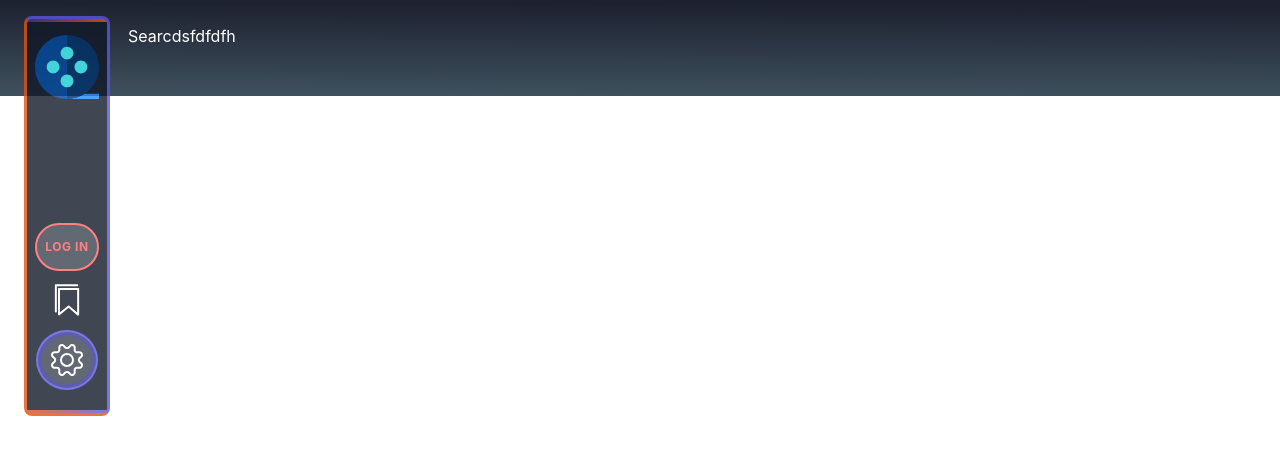
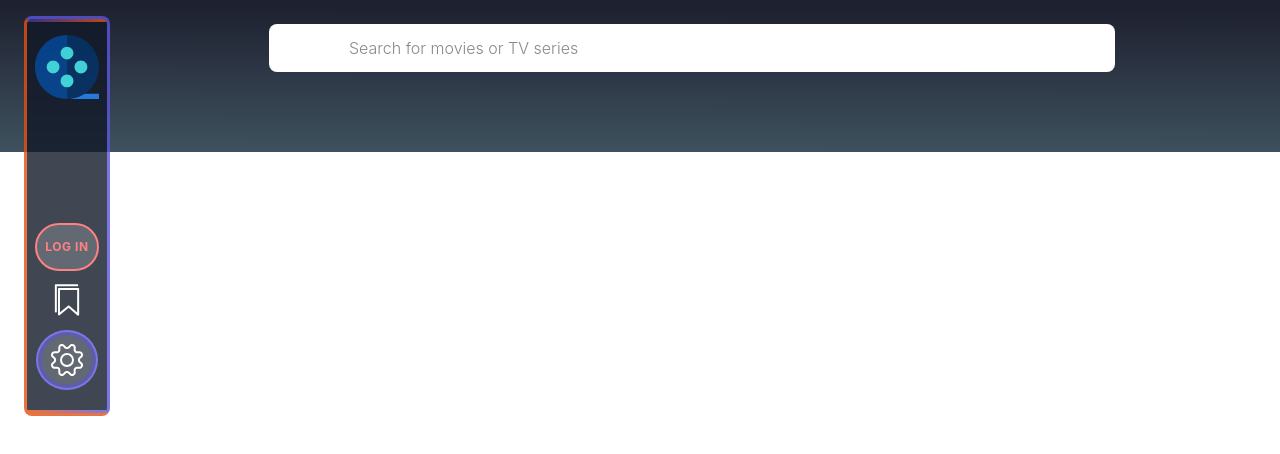
Before and after one commit to cmzluna/movee, a React (Create React App) app in the folder frontend/: page /search in a window 1280 px wide. Shown: the top 454 px of the page. Built offline with nearby package versions, Linux system fonts and the light colour scheme; no server answers.

Commit message:
search bar moved to top

```diff
--- a/frontend/src/App.tsx
+++ b/frontend/src/App.tsx
@@ -1,20 +1,13 @@
 import React, { useEffect, useState } from "react";
 import "./App.css";
-import {
-  BrowserRouter as Router,
-  Routes,
-  Route,
-  useLocation,
-} from "react-router-dom";
+import { Routes, Route, useLocation } from "react-router-dom";
 import { Movie } from "./types";
 import getLatestReleases from "./services/getLatestReleases";
 import Collection from "./components/Collection";
 import Search from "./components/Search";
 import MovieDetail from "./components/MovieDetail";
-
 import Drawer from "./components/Drawer";
 import Categories from "./components/Categories";
-import OutsideClickWrapper from "./components/OutsideClickWrapper";
 
 function App() {
   const [latestReleases, setLatestReleases] = useState<Movie[]>([]);
@@ -54,10 +47,12 @@ function App() {
           path="/"
           element={
             <>
+              <Search />
               <Collection
                 data={latestReleases}
                 title={"Latest Releases"}
                 isLatestReleases={false}
+                itemsLimit={6}
               />
               <Categories />
             </>
--- a/frontend/src/components/Search/index.tsx
+++ b/frontend/src/components/Search/index.tsx
@@ -1,7 +1,21 @@
-import React from "react";
+import { useState } from "react";
+import Collection from "../Collection";
+import SearchBar from "../SearchBar";
+import { Movie } from "../../types";
 
 const Search = () => {
-  return <div>Searcdsfdfdfh</div>;
+  const [results, setResults] = useState<Movie[]>([]);
+
+  console.log("results ====>  ", results);
+  return (
+    <div>
+      <SearchBar setResults={setResults} />
+
+      {!!results.length && (
+        <Collection data={results} type={"Search Results"} />
+      )}
+    </div>
+  );
 };
 
 export default Search;
--- /dev/null
+++ b/frontend/src/components/SearchBar/SearchBtn/index.tsx
@@ -0,0 +1,10 @@
+export default function SearchButton() {
+  return (
+    <button
+      type="submit"
+      className="text-capitalize flex items-center justify-center rounded-md bg-app-greyish-blue py-2 px-3 text-xs text-app-pure-white hover:bg-app-pure-white hover:text-app-dark-blue"
+    >
+      Search
+    </button>
+  );
+}
--- /dev/null
+++ b/frontend/src/components/SearchBar/index.tsx
@@ -0,0 +1,61 @@
+import { FontAwesomeIcon } from "@fortawesome/react-fontawesome";
+import { faMagnifyingGlass } from "@fortawesome/free-solid-svg-icons";
+import SearchButton from "./SearchBtn";
+import { useEffect, useState } from "react";
+import { Movie } from "../../types";
+import searchMoviesApi from "../../services/searchMoviesApi";
+
+interface SearchBarProps {
+  placeholder?: string;
+  setResults: React.Dispatch<React.SetStateAction<Movie[]>>;
+}
+
+const SearchBar: React.FC<SearchBarProps> = (props) => {
+  const { placeholder = "Search for movies or TV series", setResults } = props;
+
+  const [query, setQuery] = useState("");
+
+  //   const handleSearch = (e: React.FormEvent<HTMLFormElement>) => {
+  //     e.preventDefault();
+
+  //     if (query.length === 0) {
+  //       return;
+  //     } else {
+  //       setQuery(query);
+  //     }
+  //   };
+
+  useEffect(() => {
+    const searchResults = async () => {
+      const data = await searchMoviesApi(query);
+
+      return data;
+    };
+
+    searchResults()
+      .then((res) => {
+        const foundMovies = res?.data.searchMovie.movies;
+
+        if (foundMovies) setResults(foundMovies);
+      })
+      .catch((err) => err);
+  }, [query]);
+
+  return (
+    <div className="flex grow mb-8 relative w-3/4 mx-auto">
+      <input
+        className="md:heading-md md:placeholder:heading-md w-full border-primary text-base font-light placeholder:text-base placeholder:text-app-placeholder rounded-lg focus:border focus:border-app-greyish-blue p-3 focus:outline-none pl-20"
+        type="text"
+        placeholder={placeholder}
+        onChange={(e) => setQuery(e.target.value)}
+        value={query}
+      />
+      <FontAwesomeIcon
+        className="h-4 w-4 md:h-6 md:w-6 absolute top-3 left-6"
+        icon={faMagnifyingGlass}
+      />
+    </div>
+  );
+};
+
+export default SearchBar;
--- a/frontend/src/services/searchMovies/index.tsx
+++ /dev/null
@@ -1,40 +0,0 @@
-// import axios from 'axios';
-// const getCountries = async () => {
-// 	const options = {
-// 		method: 'POST',
-// 		url: 'https://geodb-cities-graphql.p.rapidapi.com/',
-// 		headers: {
-// 			'content-type': 'application/json',
-// 			'x-rapidapi-host': 'geodb-cities-graphql.p.rapidapi.com',
-// 			'x-rapidapi-key': process.env.REACT_PUBLIC_RAPIDAPI_KEY
-// 		},
-// 		data: {
-// 			query: `{
-//         countries(namePrefix: "Ame") {
-//           edges {
-//             node {
-//               name
-//               capital
-//               currencyCodes
-//             }
-//           }
-//         }
-//       }`
-// 		}
-// 	};
-// 	axios
-// 		.request(options)
-// 		.then(function (response) {
-// 			const res = response.data; // Response received from the API
-// 		})
-// 		.catch(function (error) {
-// 			console.error(error);
-// 		});
-// };
-import React from "react";
-
-const index = () => {
-  return <div>index</div>;
-};
-
-export default index;
--- /dev/null
+++ b/frontend/src/services/searchMoviesApi/index.tsx
@@ -0,0 +1,30 @@
+import callApi from "../callApi";
+import { Movie } from "../../types";
+
+const SEARCH_MOVIES = `
+query SearchMovies($searchString: String!) {
+  searchMovie(query: $searchString) {
+    movies {
+       id
+       original_title
+       original_language
+       release_date
+       overview
+       poster_path
+       release_date
+       vote_average
+   }
+ }
+}`;
+
+type genresFilter = {
+  searchMovie: { movies: Movie[] };
+};
+
+const searchMoviesApi = async (searchString: string) => {
+  return callApi<genresFilter>(SEARCH_MOVIES, {
+    searchString,
+  });
+};
+
+export default searchMoviesApi;
```
